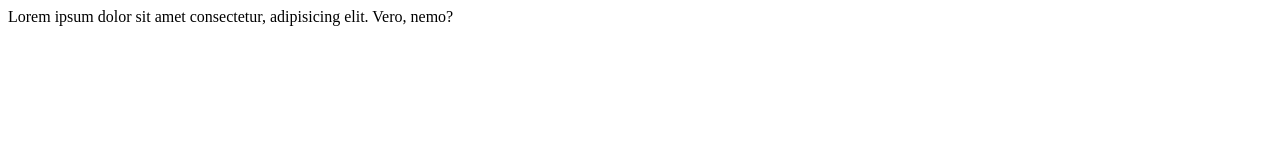
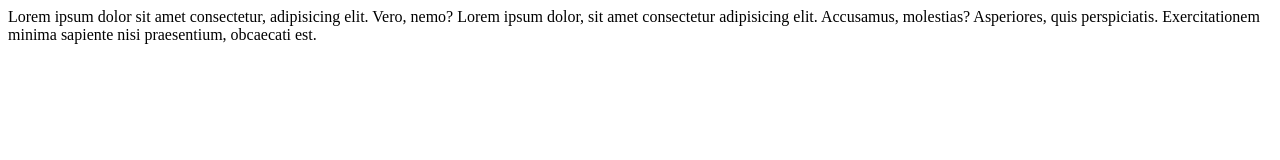
Before and after one commit to Ryan-027/first-repo, a plain HTML site: page index.html in a window 1280 px wide. Drawn offline with Linux system fonts and the light colour scheme.

Commit message:
updated-code

```diff
--- a/index.html
+++ b/index.html
@@ -7,5 +7,7 @@
 </head>
 <body>
     Lorem ipsum dolor sit amet consectetur, adipisicing elit. Vero, nemo?
+    Lorem ipsum dolor, sit amet consectetur adipisicing elit. Accusamus, molestias? Asperiores, quis perspiciatis. Exercitationem minima sapiente nisi praesentium, obcaecati est.
+
 </body>
 </html>
```
